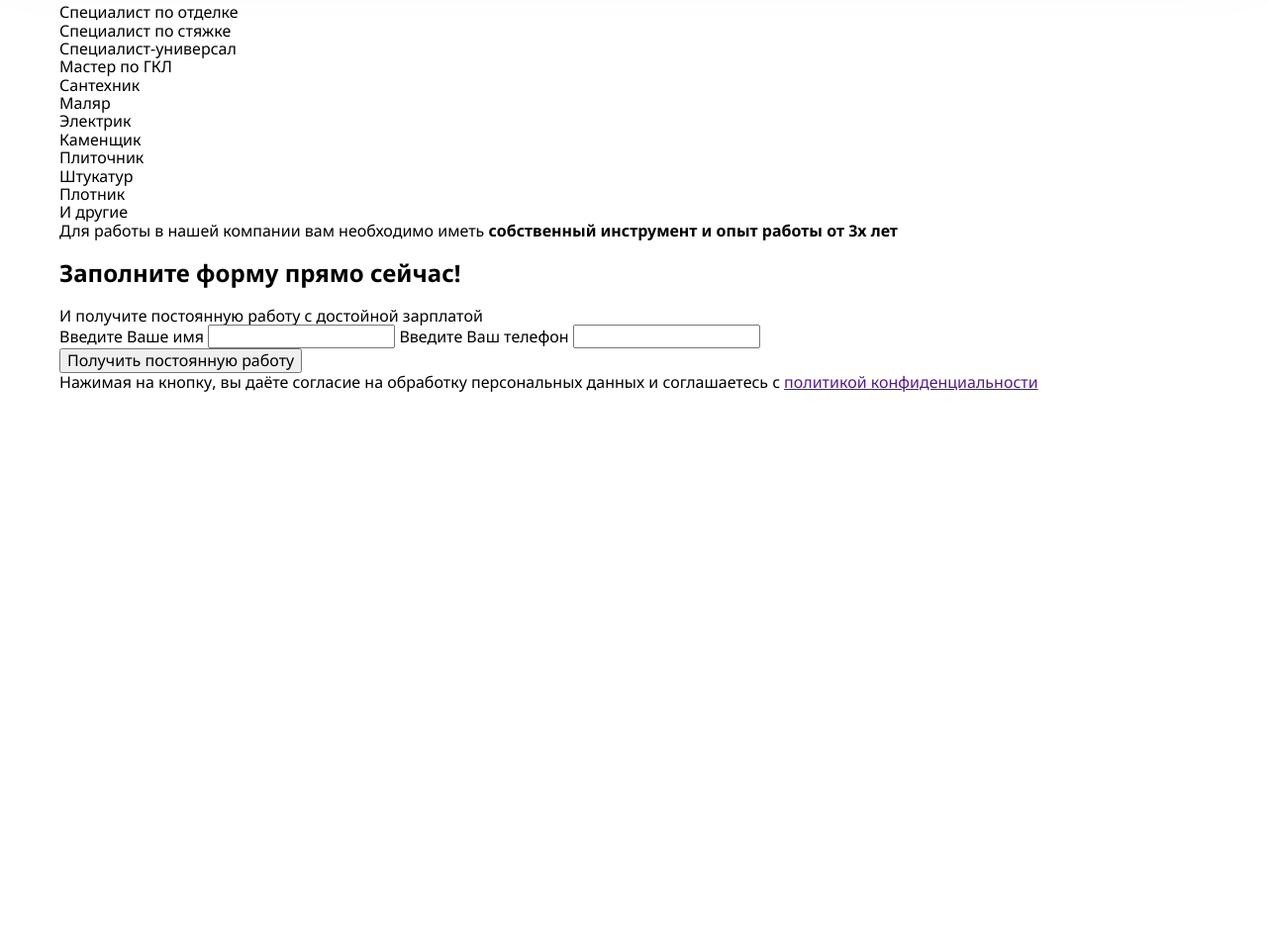
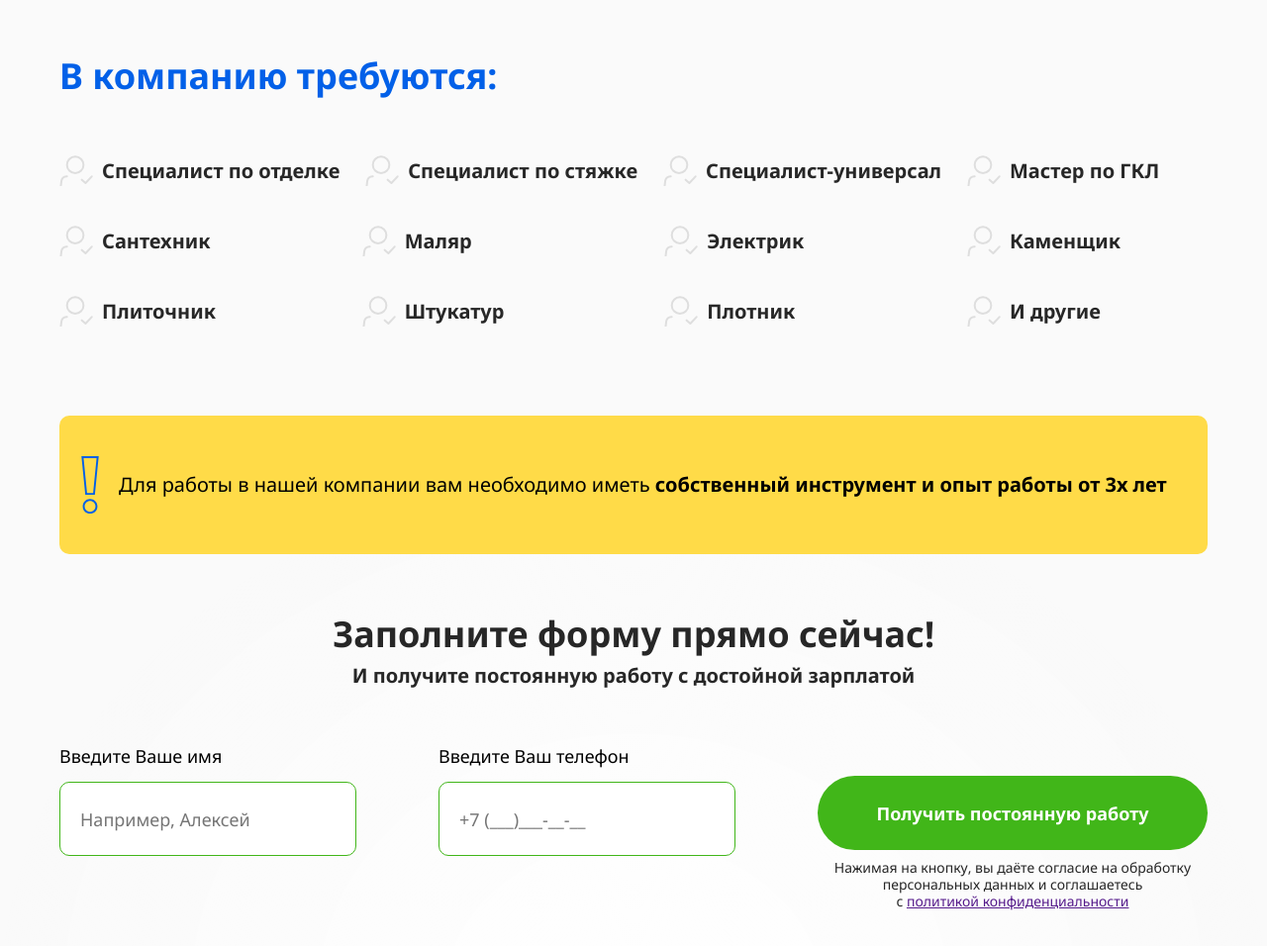
Before and after one commit to puhapavlo/domeo-master, a website: page src/index.html in a window 1280 px wide. Shown: the part 1110-2066 px from the top of the page at 99% size. Before the commit the page ends 1507 px from the top, so only its background shows below. Drawn offline with nearby package versions, Linux system fonts and the light colour scheme; files that its build step writes are made by us from their sources.

Commit message:
vacation section end

```diff
--- a/src/index.html
+++ b/src/index.html
@@ -67,69 +67,60 @@
             <div class="container">
                 <h2 class="vacation__title">В компанию требуются:</h2>
                 <div class="vacation__list">
-                    <div class="vacation item">
-                        <span class="vacation__point"></span>
+                    <div class="vacation__item">
                         <div class="vacation__job">Специалист по отделке</div>
                     </div>
-                    <div class="vacation item">
-                        <span class="vacation__point"></span>
+                    <div class="vacation__item">
                         <div class="vacation__job">Специалист по стяжке</div>
                     </div>
-                    <div class="vacation item">
-                        <span class="vacation__point"></span>
+                    <div class="vacation__item">
                         <div class="vacation__job">Специалист-универсал</div>
                     </div>
-                    <div class="vacation item">
-                        <span class="vacation__point"></span>
+                    <div class="vacation__item">
                         <div class="vacation__job">Мастер по ГКЛ</div>
                     </div>
-                    <div class="vacation item">
-                        <span class="vacation__point"></span>
+                    <div class="vacation__item">
                         <div class="vacation__job">Сантехник</div>
                     </div>
-                    <div class="vacation item">
-                        <span class="vacation__point"></span>
+                    <div class="vacation__item">
                         <div class="vacation__job">Маляр</div>
                     </div>
-                    <div class="vacation item">
-                        <span class="vacation__point"></span>
+                    <div class="vacation__item">
                         <div class="vacation__job">Электрик</div>
                     </div>
-                    <div class="vacation item">
-                        <span class="vacation__point"></span>
+                    <div class="vacation__item">
                         <div class="vacation__job">Каменщик</div>
                     </div>
-                    <div class="vacation item">
-                        <span class="vacation__point"></span>
+                    <div class="vacation__item">
                         <div class="vacation__job">Плиточник</div>
                     </div>
-                    <div class="vacation item">
-                        <span class="vacation__point"></span>
+                    <div class="vacation__item">
                         <div class="vacation__job">Штукатур</div>
                     </div>
-                    <div class="vacation item">
-                        <span class="vacation__point"></span>
+                    <div class="vacation__item">
                         <div class="vacation__job">Плотник</div>
                     </div>
-                    <div class="vacation item">
-                        <span class="vacation__point"></span>
+                    <div class="vacation__item">
                         <div class="vacation__job">И другие</div>
                     </div>
                 </div>
                 <div class="vacation__warning">
-                    <span class="vacation__warning-point"></span>
                     <div class="vacation__warning-text">Для работы в нашей компании вам необходимо иметь <b>собственный инструмент и опыт работы от 3х лет</b></div>
                 </div>
                 <h2 class="vacation__form-title">Заполните форму прямо сейчас!</h2>
                 <div class="vacation__form-subtitle">И получите постоянную работу с достойной зарплатой</div>
                 <form action="" class="vacation__form">
-                    <label for="name" class="vacation__name-label">Введите Ваше имя</label>
-                    <input type="text" class="vacation__name" id="name">
-                    <label for="tel" class="vacation__tel-label">Введите Ваш телефон</label>
-                    <input type="tel" class="vacation__tel" id="tel">
+                    <div class="vacation__info">
+                        <label for="name" class="vacation__name-label">Введите Ваше имя</label>
+                        <input type="text" placeholder="Например, Алексей" class="vacation__name" id="name">
+                    </div>
+                    <div class="vacation__info">
+                        <label for="tel" class="vacation__tel-label">Введите Ваш телефон</label>
+                        <input type="tel" placeholder="+7 (___)___-__-__" class="vacation__tel" id="tel">
+                    </div>
                     <div class="vacation__form-block">
                         <button class="vacation__form-btn" type="submit">Получить постоянную работу</button>
-                        <div class="vacation__form-text">Нажимая на кнопку, вы даёте согласие на обработку персональных данных и соглашаетесь
+                        <div class="vacation__form-text">Нажимая на кнопку, вы даёте согласие на обработку<br> персональных данных и соглашаетесь<br>
                             c <a href="">политикой конфиденциальности</a></div>
                     </div>
                 </form>
--- a/src/sass/_vacation.scss
+++ b/src/sass/_vacation.scss
@@ -0,0 +1,111 @@
+.vacation{
+    padding-top: 90px;
+    padding-bottom: 90px;
+    background: radial-gradient(50% 50% at 50% 100%, #FFFFFF 0%, rgba(255, 255, 255, 0) 100%), #FAFAFA;
+    &__title{
+        font-weight: 700;
+        font-size: 36px;
+        color: $bc;
+        margin-bottom: 20px;
+    }
+    &__list{
+        display: flex;
+        flex-wrap: wrap;
+        justify-content: space-between;
+    }
+    &__job{
+        min-width: 200px;
+        font-weight: 600;
+        font-size: 20px;
+        line-height: 155%;
+        color: $text-color;
+        background: url("../img/person.svg");
+        padding-left: 43px;
+        background-repeat: no-repeat;
+    }
+    &__item{
+        margin-top: 40px;
+    }
+
+    &__warning{
+        min-height: 140px;
+        margin-top: 90px;
+        background: $yc;
+        border-radius: 10px;
+        display: flex;
+        align-items: center;
+        &-text{
+            font-size: 20px;
+            text-align: center;
+            background: url("../img/warning.svg");
+            background-repeat: no-repeat;
+            background-position: center left;
+            padding-left: 60px;
+            padding-top: 31px;
+            padding-bottom: 31px;
+        }
+    }
+
+    &__form{
+        display: flex;
+        margin-top: 60px;
+        justify-content: space-between;
+        &-title{
+            font-weight: 600;
+            font-size: 36px;
+            color: $text-color;
+            text-align: center;
+            margin-bottom: 10px;
+            margin-top: 60px;
+        }
+        &-subtitle{
+            font-weight: 600;
+            font-size: 20px;
+            color: $text-color;
+            text-align: center;
+        }
+        &-btn{
+            width: 394px;
+            height: 75px;
+            background: #41B619;
+            border-radius: 100px;
+            outline: none;
+            border: 0;
+            font-weight: 600;
+            font-size: 18px;
+            color: #FFFFFF;
+            cursor: pointer;
+        }
+        &-block{
+            margin-top: 30px;
+        }
+        &-text{
+            margin-top: 10px;
+            font-size: 14px;
+            line-height: 120%;
+            text-align: center;
+            color: $text-color;
+        }
+    }
+    &__name, &__tel{
+        width: 300px;
+        height: 75px;
+        padding-left: 20px;
+        background: #FFFFFF;
+        border: 1px solid #41B619;
+        box-sizing: border-box;
+        border-radius: 10px;
+        font-size: 18px;
+        color: $grc;
+        &-label{
+            margin-bottom: 15px;
+            font-size: 18px;
+            color: #000000;
+        }
+    }
+
+    &__info{
+        display: flex;
+        flex-direction: column;
+    }
+}
```
Also changed, not shown: dist/css/style.min.css, dist/img/person.png (added), dist/img/warning.svg (added), dist/index.html, src/img/person.png (added).
